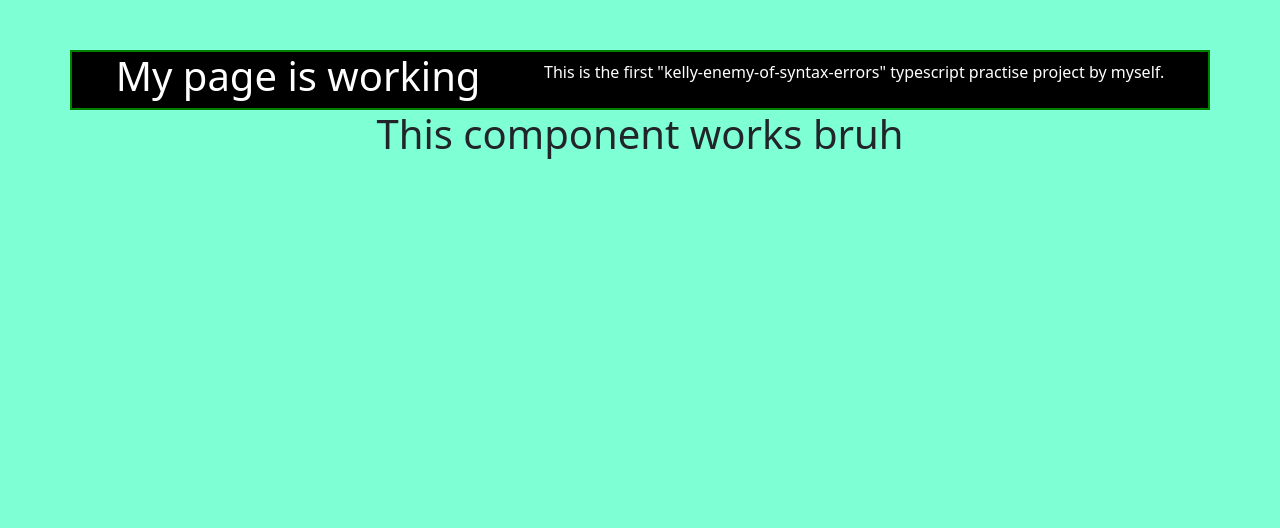
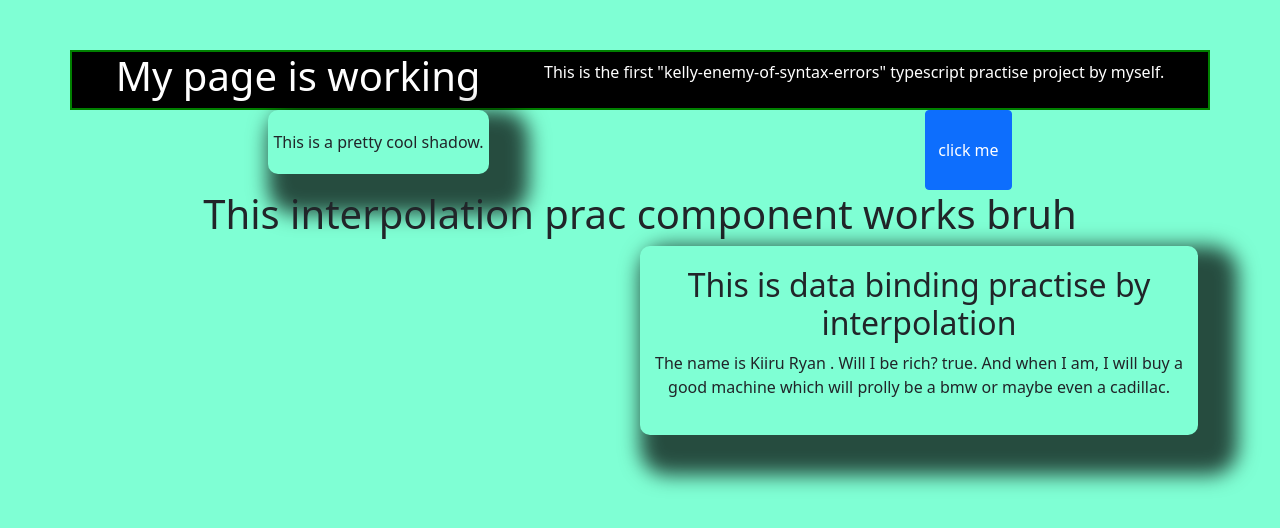
Before and after one commit to KellyKiiru/enemy-of-syntax-errors, an Angular app: page / in a window 1280 px wide. Shown: the top 528 px of the page. Built offline with nearby package versions, Linux system fonts and the light colour scheme.

Commit message:
ace interpolation data binding

```diff
--- a/src/app/app.component.html
+++ b/src/app/app.component.html
@@ -2,6 +2,8 @@
     <h1> My page is working</h1>
     <p >This is the first "{{title}}" typescript practise project by myself.</p>
 </div>
-<!-- <app-my-first-custom-component></app-my-first-custom-component>  -->
+<app-my-first-custom-component></app-my-first-custom-component>
 
 <interpolation-exercise></interpolation-exercise>
+
+<interpolation-trial></interpolation-trial>
--- a/src/app/app.module.ts
+++ b/src/app/app.module.ts
@@ -4,13 +4,15 @@ import { BrowserModule } from '@angular/platform-browser';
 import { AppRoutingModule } from './app-routing.module';
 import { AppComponent } from './app.component';
 import { MyFirstCustomComponentComponent } from './my-first-custom-component/my-first-custom-component.component';
-import { InterpolationComponent} from './interpolation-practise/interpolation'
+import { InterpolationComponent} from './interpolation-practise/interpolation';
+import {InterpolationTrial} from './assignments/assignments'
 
 @NgModule({
   declarations: [
     AppComponent,
     MyFirstCustomComponentComponent,
-    InterpolationComponent
+    InterpolationComponent,
+    InterpolationTrial
   ],
   imports: [
     BrowserModule,
--- /dev/null
+++ b/src/app/assignments/assignments.html
@@ -0,0 +1,11 @@
+<div class="container">
+    <div class="col-md-6" style="padding: 20px 5px;
+    border-radius: 10px;
+    box-shadow: 20px 20px 20px 20px rgba(0,0, 0,0.7); float: right; ">
+        <h2 style="text-align: center; ">This is data binding practise by interpolation</h2>
+
+        <p style="text-align: center; ">The name is {{jina}}. Will I be rich? {{willBeRich}}.
+            And when I am, I will {{goals[0]}} which will prolly be a {{cars.first}} or maybe even a {{cars.fourth}}.
+        </p>
+    </div>
+</div>
--- /dev/null
+++ b/src/app/assignments/assignments.ts
@@ -0,0 +1,22 @@
+import { Component } from "@angular/core";
+
+@Component({
+    selector:"interpolation-trial",
+    templateUrl: "./assignments.html",
+    styleUrls: ["./assignments.css"]
+})
+
+export class InterpolationTrial{
+
+    jina: string  = 'Kiiru Ryan '
+    goals = ['buy a good machine', 'build a good house', 'be a sought-after programmer']
+
+    cars = {
+        first : 'bmw',
+        second: 'audi',
+        third: 'mercedes',
+        fourth : 'cadillac'
+    }
+
+    willBeRich = true
+}
--- a/src/app/interpolation-practise/interpolation.html
+++ b/src/app/interpolation-practise/interpolation.html
@@ -1 +1 @@
-<h1>This component works bruh</h1>
+<h1>This {{title}} component works bruh</h1>
--- a/src/app/my-first-custom-component/my-first-custom-component.component.ts
+++ b/src/app/my-first-custom-component/my-first-custom-component.component.ts
@@ -1,7 +1,7 @@
 import { Component, OnInit } from '@angular/core';
 
 @Component({
-  selector: '[app-my-first-custom-component]',
+  selector: 'app-my-first-custom-component',
   templateUrl: './my-first-custom-component.component.html',
   styleUrls: ['./my-first-custom-component.component.css']
 })
```
Also changed, not shown: src/app/assignments/assignments.css (added).
